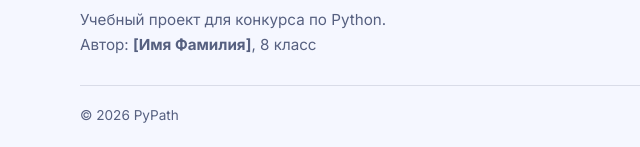
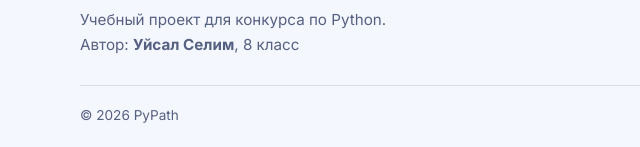
Before and after one commit to usbqqgt/pypath-site, a plain HTML site: page index.html in a window 1280 px wide. Shown: the part 8491-8638 px from the top of the page, 0-640 px from the left. Drawn offline with Linux system fonts and the light colour scheme.

Commit message:
Update index.html

```diff
--- a/index.html
+++ b/index.html
@@ -271,7 +271,7 @@
     <div class="container footer-inner">
       <div>
         <div class="brand"><span class="brand-logo">🐍</span><span class="brand-name">Py<b>Path</b></span></div>
-        <p>Учебный проект для конкурса по Python.<br>Автор: <strong>[Имя Фамилия]</strong>, 8 класс</p>
+        <p>Учебный проект для конкурса по Python.<br>Автор: <strong>Уйсал Селим</strong>, 8 класс</p>
       </div>
       <div class="footer-links">
         <a href="#lessons">Уроки</a>
```
